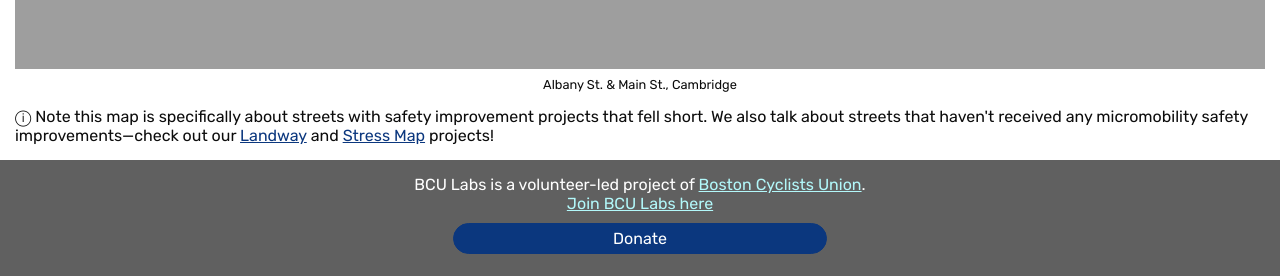
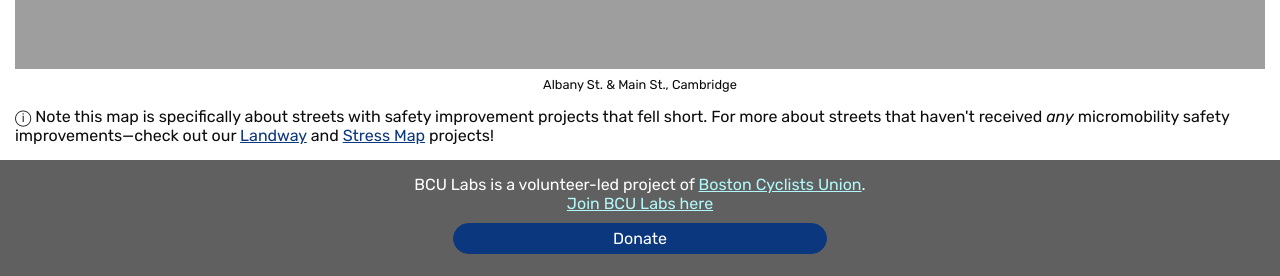
Before and after one commit to ZMYaro/bcu-labs-website, a Jekyll site: the page built from intersections/index.md, in a window 1280 px wide and 900 px high, scrolled down 1549 px. Shown: the part 621-897 px from the top of the window. Built offline with Jekyll 4.4.1, drawn with Linux system fonts in a browser that asks for light colours.

Commit message:
Tweak Forgotten Intersections end text

```diff
--- a/intersections/index.md
+++ b/intersections/index.md
@@ -114,7 +114,7 @@ title: Forgotten Intersections
 <section>
 
 	<aside>
-		ⓘ Note this map is specifically about streets with safety improvement projects that fell short.  We also talk about streets that haven't received any micromobility safety improvements—check out our <a href="https://landway.BostonCyclistsUnion.org" target="_blank">Landway</a> and <a href="../map">Stress Map</a> projects!
+		<span aria-hidden="true">ⓘ</span> Note this map is specifically about streets with safety improvement projects that fell short.  For more about streets that haven't received <em>any</em> micromobility safety improvements—check out our <a href="https://landway.BostonCyclistsUnion.org" target="_blank">Landway</a> and <a href="../map">Stress Map</a> projects!
 	</aside>
 
 </section>
```
